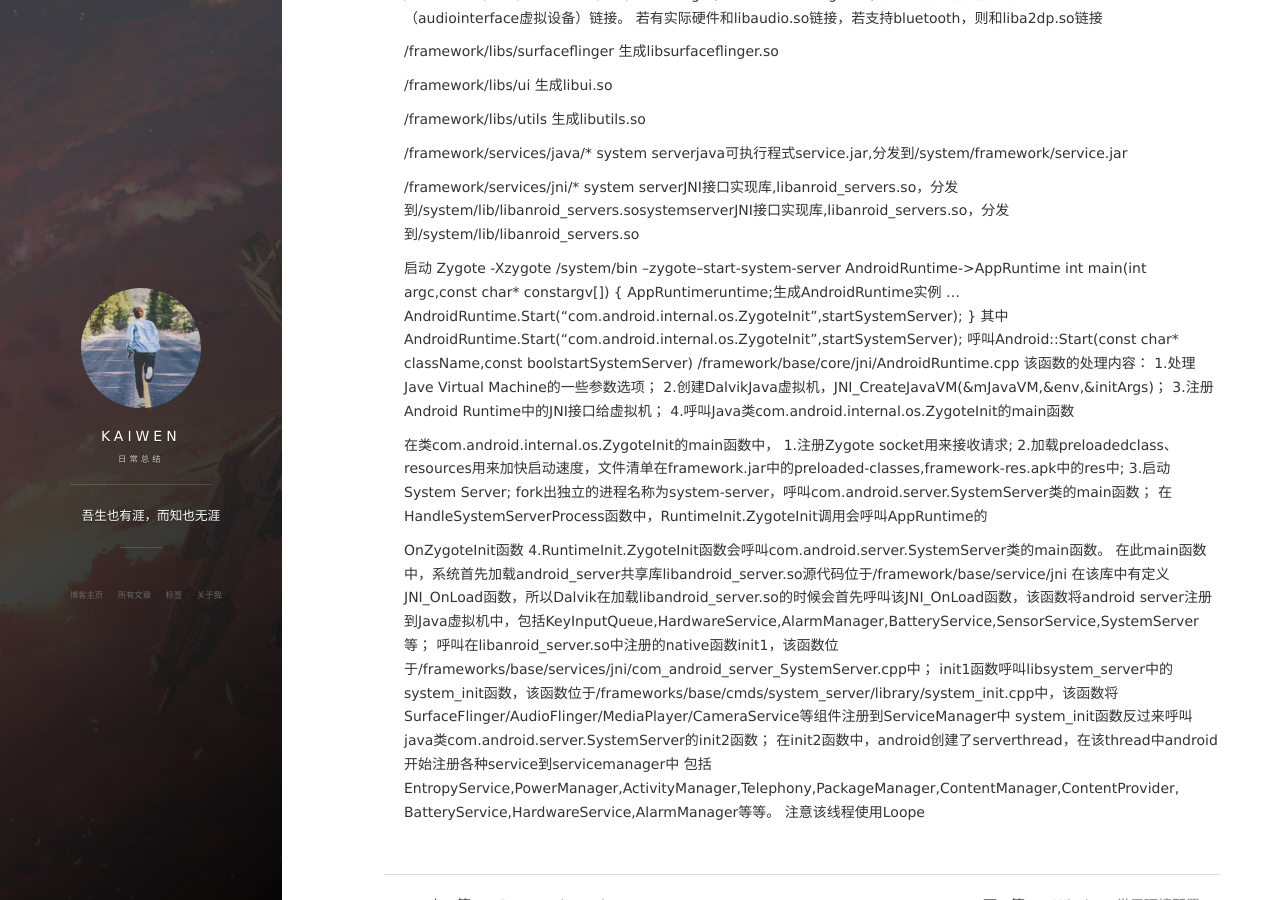
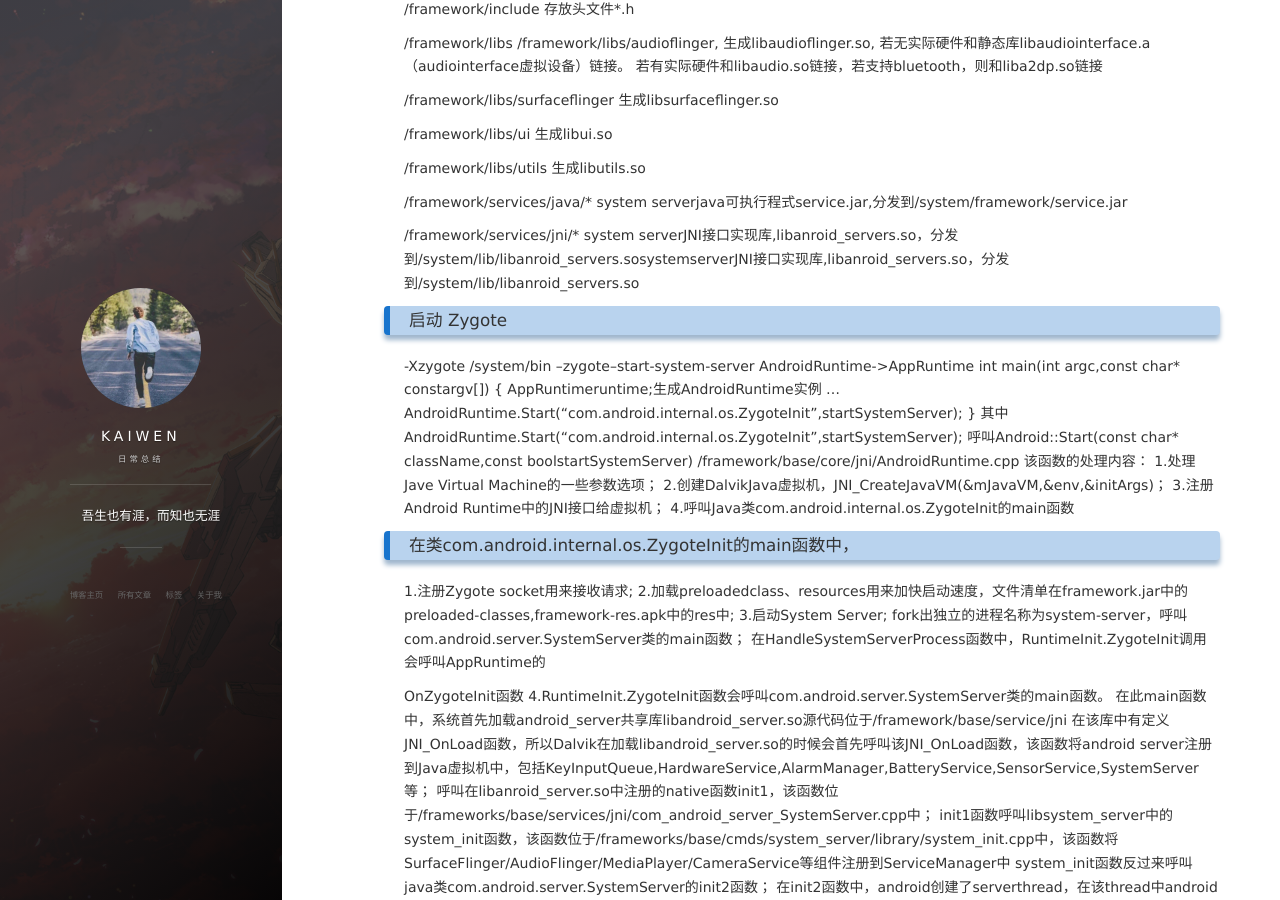
Before and after one commit to kaiwenll/liangkaiwen.github.io11, a Jekyll site: the page built from _posts/2019-11-12-android系统源码目录system/2019-11-12-android系统源码目录system.md, in a window 1280 px wide and 900 px high, scrolled down 1849 px. Built offline with Jekyll 4.4.1, drawn with Linux system fonts in a browser that asks for light colours; nearby versions of some CDN libraries; our own code applies the rules of GitHub Pages for plain Markdown files; comment, search, counter and statistics services are not loaded; some of the changed text lies outside the part shown.

```diff
--- a/_posts/2019-11-12-android系统源码目录system/2019-11-12-android系统源码目录system.md
+++ b/_posts/2019-11-12-android系统源码目录system/2019-11-12-android系统源码目录system.md
@@ -26,7 +26,7 @@ svc.jar：svc命令所需jar包，可硬用来管理wifi,power和data。源码
  以上都是自己的理解或者网上查找资料后获得的，如有误点，欢迎指出。
 http://blog.sina.com.cn/s/blog_757397730101efy7.html
 
-1.目录树
+### 1.目录树
 /framework/base/api
 /framework/base/awt
 /framework/base/build
@@ -130,7 +130,7 @@ system serverjava可执行程式service.jar,分发到/system/framework/service.j
 system serverJNI接口实现库,libanroid_servers.so，分发到/system/lib/libanroid_servers.sosystemserverJNI接口实现库,libanroid_servers.so，分发到/system/lib/libanroid_servers.so
 
 
-启动 Zygote
+### 启动 Zygote
 -Xzygote /system/bin --zygote--start-system-server
 AndroidRuntime->AppRuntime
 int main(int argc,const char* constargv[])
@@ -148,7 +148,7 @@ int main(int argc,const char* constargv[])
 3.注册Android Runtime中的JNI接口给虚拟机；
 4.呼叫Java类com.android.internal.os.ZygoteInit的main函数
 
-在类com.android.internal.os.ZygoteInit的main函数中，
+### 在类com.android.internal.os.ZygoteInit的main函数中，
 1.注册Zygote socket用来接收请求;
 2.加载preloadedclass、resources用来加快启动速度，文件清单在framework.jar中的preloaded-classes,framework-res.apk中的res中;
 3.启动System Server;
```
